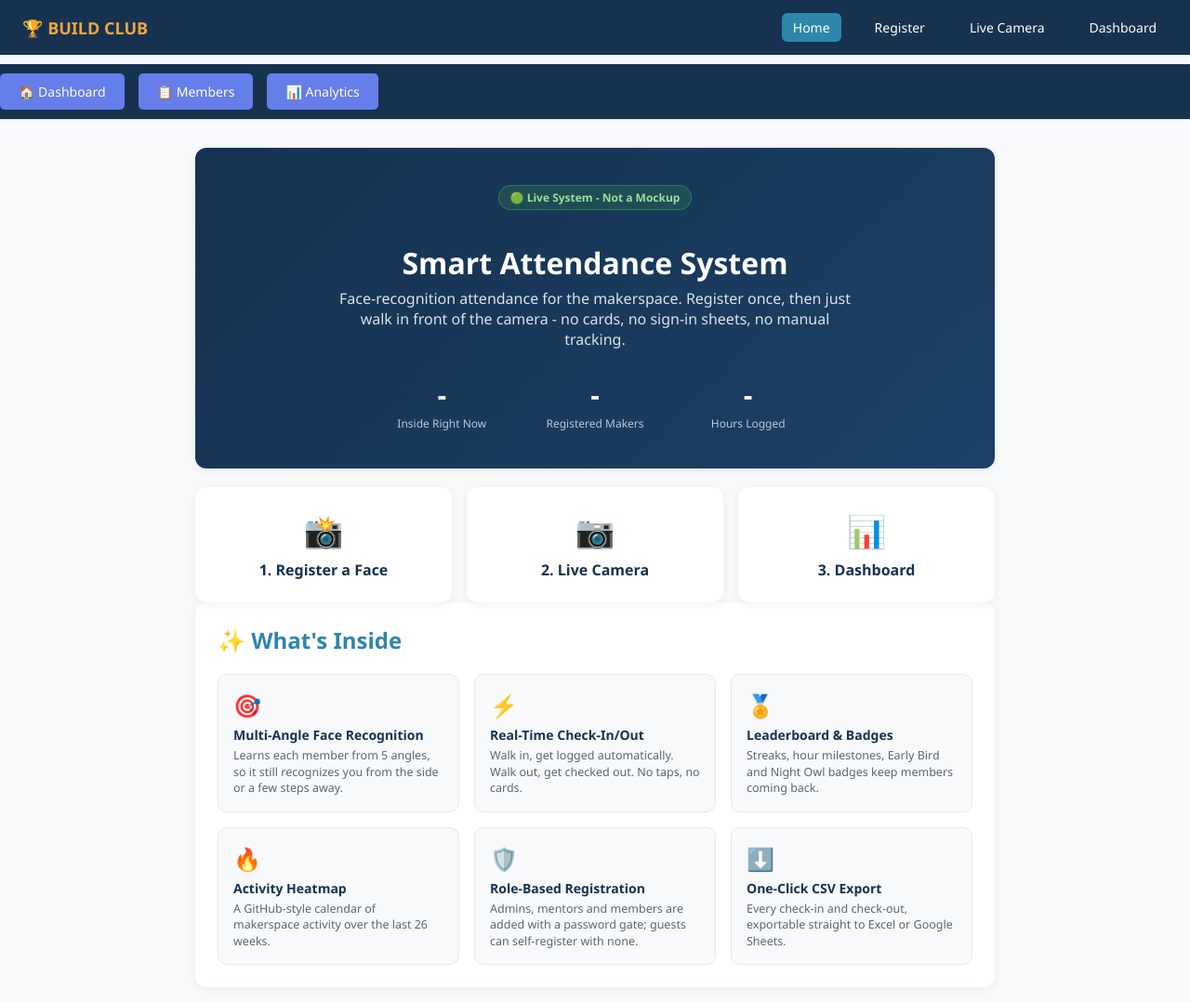
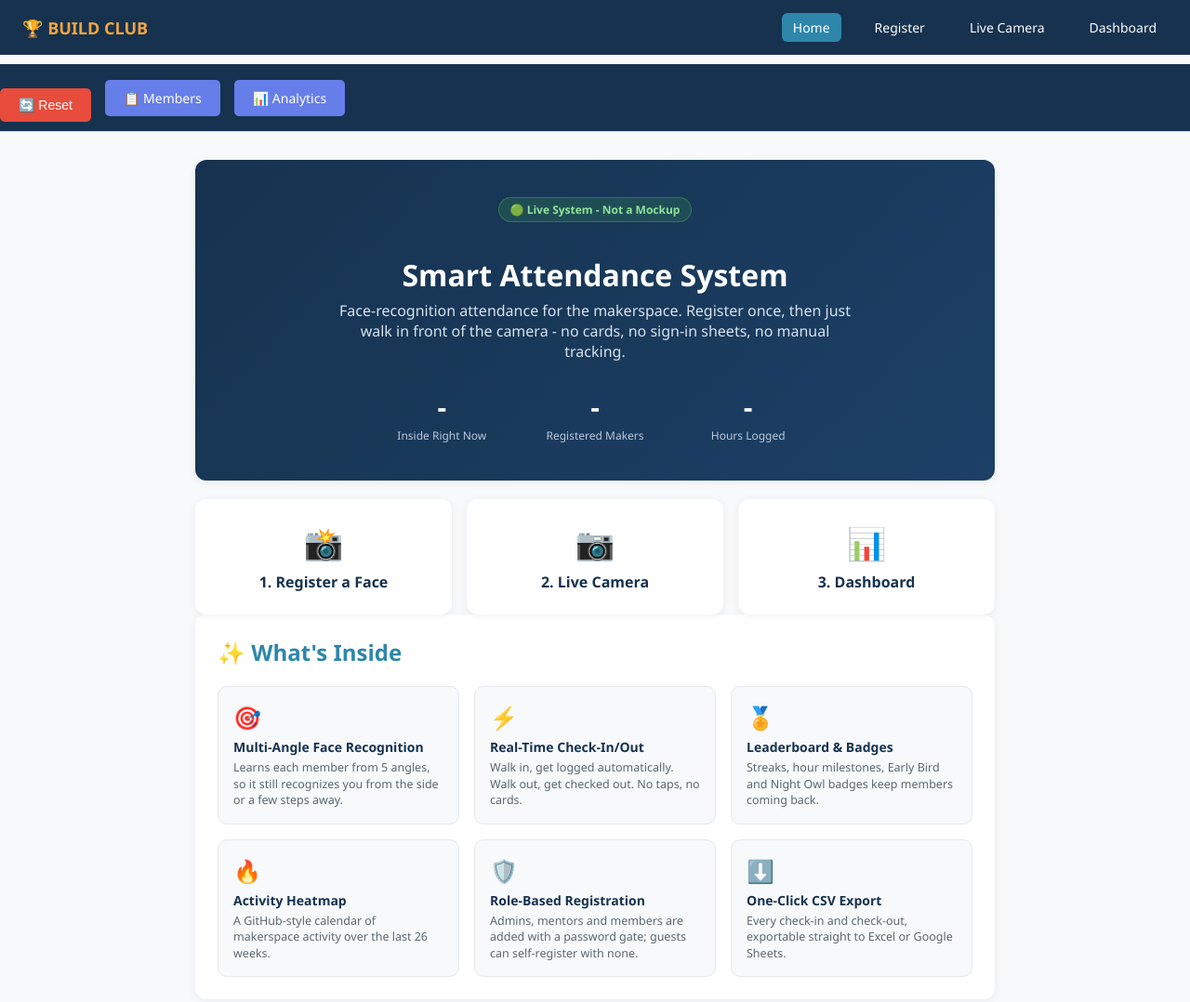
Before and after one commit to ankitguptaji345/buildclub-attendance, a plain HTML site: page frontend/index.html in a window 1280 px wide. Shown: the whole page at 93% size. Drawn offline with Linux system fonts and the light colour scheme; no server answers.

Commit message:
Add reset button and reset system functionality
Added a reset button to the navigation that triggers a system reset function. The function prompts for an admin password and confirms the action before proceeding.

```diff
--- a/frontend/index.html
+++ b/frontend/index.html
@@ -25,10 +25,36 @@
   </nav>
 
   <nav style="display: flex; gap: 15px; padding: 10px 0; margin: 10px 0; border-bottom: 1px solid #ddd;">
-    <a href="/" style="padding: 10px 20px; background: #667eea; color: white; border-radius: 5px; text-decoration: none;">🏠 Dashboard</a>
+    <button onclick="resetSystem()" style="padding: 10px 20px; background: #e74c3c; color: white; border-radius: 5px; border: none; cursor: pointer; font-size: 14px;">🔄 Reset</button>
     <a href="/members.html" style="padding: 10px 20px; background: #667eea; color: white; border-radius: 5px; text-decoration: none;">📋 Members</a>
     <a href="/reports.html" style="padding: 10px 20px; background: #667eea; color: white; border-radius: 5px; text-decoration: none;">📊 Analytics</a>
   </nav>
+
+  <script>
+    // Wipes every member and every attendance record so the system starts
+    // fresh. Requires the admin password - cannot be undone.
+    async function resetSystem() {
+      if (!confirm('This will permanently delete ALL members and ALL attendance history. This cannot be undone. Continue?')) return;
+
+      const password = prompt('Enter admin password to confirm reset:');
+      if (!password) return;
+
+      try {
+        const response = await fetch('/api/admin/reset', {
+          method: 'POST',
+          headers: { 'x-admin-password': password }
+        });
+        const data = await response.json();
+
+        if (!response.ok) throw new Error(data.error || 'Reset failed');
+
+        alert('System reset successfully. Reloading...');
+        window.location.reload();
+      } catch (err) {
+        alert('Error: ' + err.message);
+      }
+    }
+  </script>
 
   <div class="container">
 
```
